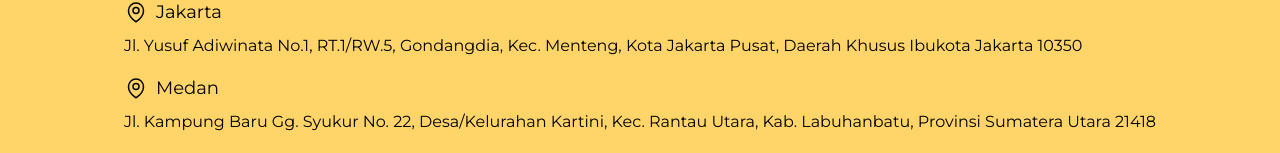
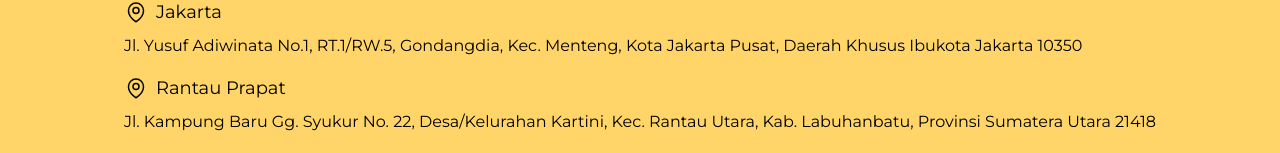
Before and after one commit to overflowsatellite/mds, a Vue app: page / in a window 1280 px wide. Shown: the part 5822-5975 px from the top of the page. Built offline with nearby package versions, Linux system fonts and the light colour scheme; the HTML template or start-up script is replaced by a standard one.

Commit message:
Change medan to rantau prapat

```diff
--- a/src/components/MFooter.vue
+++ b/src/components/MFooter.vue
@@ -64,7 +64,7 @@ import FooterLogo from "../assets/images/footer_logo.png";
               />
             </svg>
 
-            <p class="text-lg">Medan</p>
+            <p class="text-lg">Rantau Prapat</p>
           </div>
 
           <p>
```
